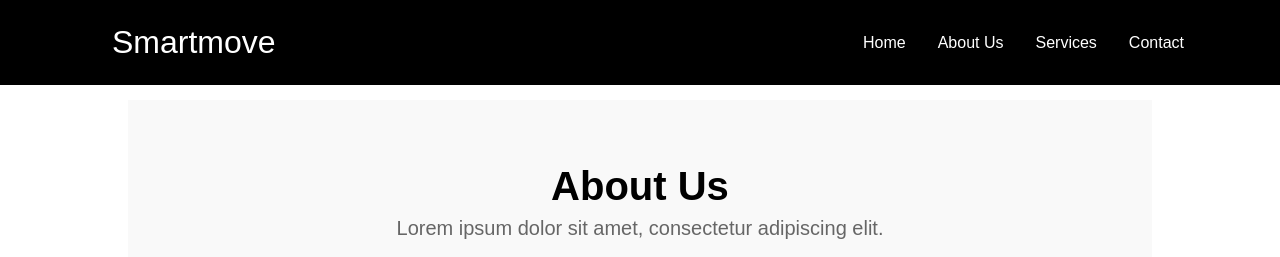
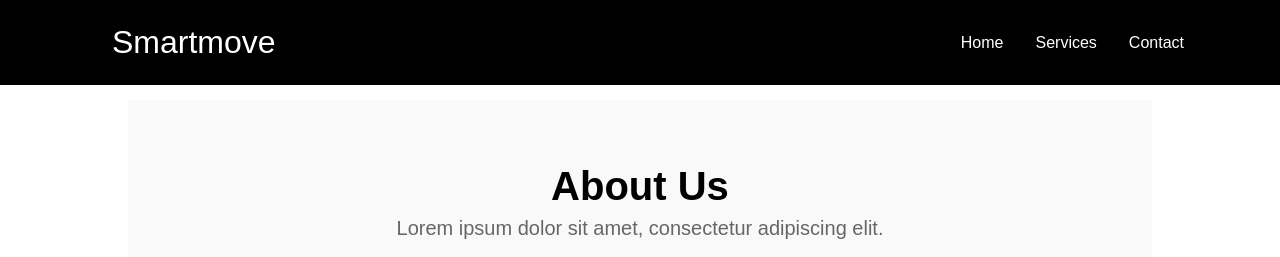
Before and after one commit to jseo07/client-webapp-2025, a Django app: page /about/ in a window 1280 px wide. Shown: the top 257 px of the page. Run offline with Django 5.2, Linux system fonts and the light colour scheme.

Commit message:
removed about us page temporarily

```diff
--- a/electric/templates/partials/navbar.html
+++ b/electric/templates/partials/navbar.html
@@ -16,7 +16,7 @@
 			<div id="main-nav" class="collapse navbar-collapse">
 				<ul class="navbar-nav ml-auto">
 					<li><a href="{% url 'index' %}" class="nav-item nav-link active">Home</a></li>
-					<li><a href="{% url 'about' %}" class="nav-item nav-link">About Us</a></li>
+					<!--<li><a href="{% url 'about' %}" class="nav-item nav-link">About Us</a></li>-->
 					<li class="dropdown">
 						<a href="{% url 'services' %}" class="nav-item nav-link" data-toggle="dropdown">Services</a>
 						<div class="dropdown-menu">
```
